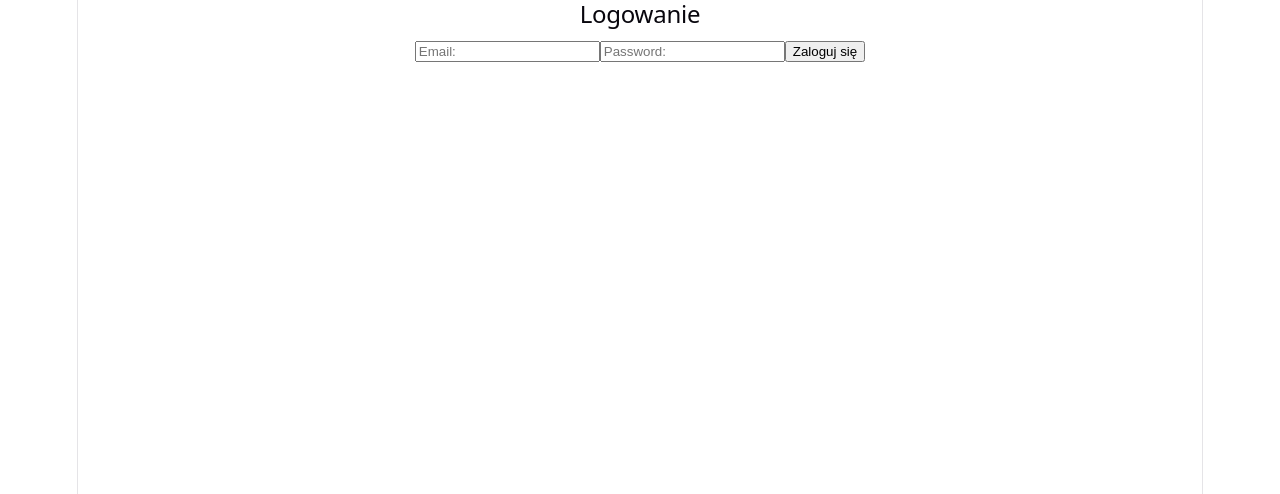
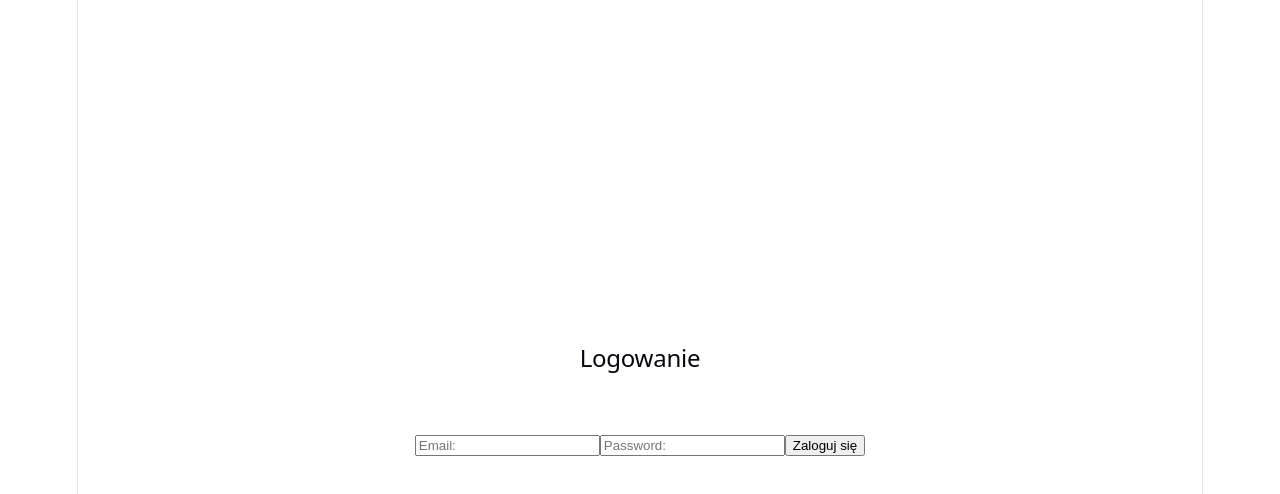
Before and after one commit to Tojt1/HelpDeskApi, a React app in the folder frontend/: page /login in a window 1280 px wide. Shown: the top 494 px of the page. Built offline with nearby package versions, Linux system fonts and the light colour scheme; the HTML template or start-up script is replaced by a standard one.

Commit message:
better look for login page

```diff
--- a/frontend/src/pages/Home.jsx
+++ b/frontend/src/pages/Home.jsx
@@ -1,5 +1,6 @@
-import {useState} from "react";
-import {Link} from "react-router";
+import { useState } from "react";
+import { Link } from "react-router";
+import "./Home.css"
 
 const handleSubmit = () => {
     alert("wyslanoo")
@@ -10,6 +11,8 @@ function Home() {
     const [problemDescription, setProblemDescription] = useState("")
 
     return <div className="home-container">
+        <h2>Witaj, jaki jest twój problem?</h2>
+
         <form onSubmit={handleSubmit} className="home-form">
             <p>Jakigo rodzaju jest twój problem?</p>
             <input
--- /dev/null
+++ b/frontend/src/pages/login.css
@@ -0,0 +1,16 @@
+.login-container{
+    display: flex;
+    flex-direction: column;
+    align-items: center;
+    justify-content: center;
+    min-height: 100vh;
+}
+
+.login-container h2 {
+    padding-bottom: 50px;
+    top: 20px;
+}
+
+.login-form{
+    width: 400px;
+}
--- a/frontend/src/pages/login.jsx
+++ b/frontend/src/pages/login.jsx
@@ -1,4 +1,5 @@
 import {useState} from "react";
+import "./login.css"
 
 function Login(){
     const [email, setEmail] = useState("");
@@ -25,8 +26,8 @@ function Login(){
 
     return(
         <div className="login-container">
+            <h2>Logowanie</h2>
             <form onSubmit={handleSubmit} className="login-from">
-                <h2>Logowanie</h2>
                 <input
                 type="email"
                 placeholder="Email:"
```
